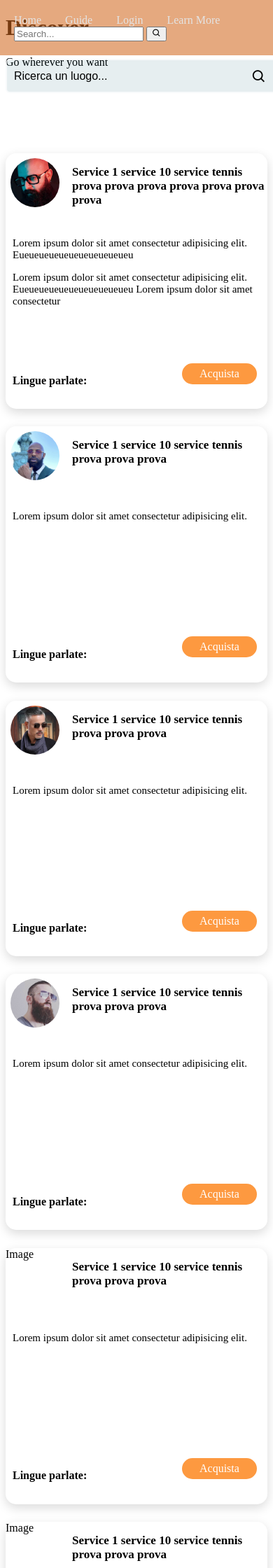
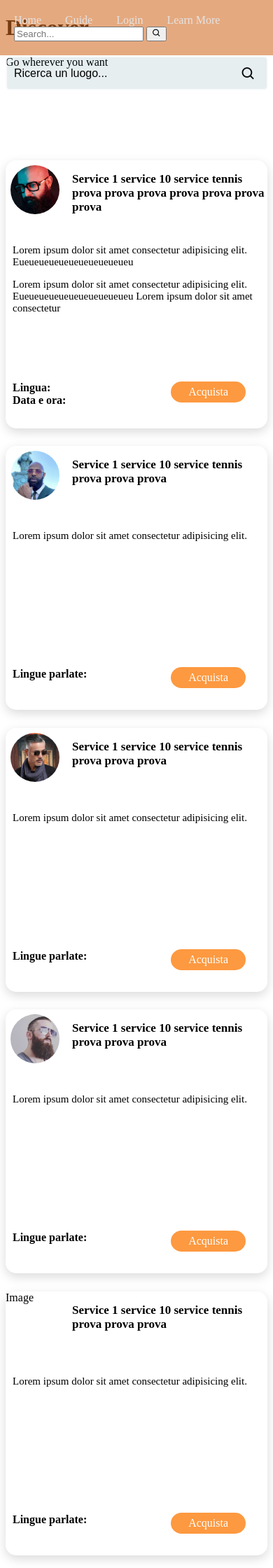
Before and after one commit to alessandrosaccone/discover, a PHP site: page /app.html in a window 390 px wide. Shown: the top 2240 px of the page at 70% size. Run offline with PHP 8.4, Linux system fonts and the light colour scheme.

Commit message:
aggiorno

```diff
--- a/app.html
+++ b/app.html
@@ -86,7 +86,12 @@
             Lorem ipsum dolor sit amet consectetur adipisicing elit.
             Eueueueueueueueueueueueu Lorem ipsum dolor sit amet consectetur
           </div>
-          <div class="card-languages"><h4>Lingue parlate:</h4></div>
+          <div class="card-languages">
+            <h4>
+              Lingua: <br />
+              Data e ora:
+            </h4>
+          </div>
           <div class="card-link-wrapper">
             <a href="" class="card-link">Acquista</a>
           </div>
--- a/css/stylesheet_app.css
+++ b/css/stylesheet_app.css
@@ -6,7 +6,7 @@
   --white: #fff;
   --thumb: #edf2f4;
 }
-@media screen and (min-width: 769px) {
+@media screen and (min-width: 850px) {
   .container {
     padding: 10px 200px;
     margin: 0 auto;
@@ -255,9 +255,8 @@
   }
   .cards {
     position: relative;
-    top: 100px;
+    top: 110px;
     padding: 5px 0;
-    bottom: 10px;
   }
 
   .card {
@@ -304,7 +303,7 @@
   .card-link-wrapper {
     grid-column: 3;
     grid-row: 20;
-    padding: 15px;
+    padding: 31px;
   }
 
   .card-languages {
@@ -352,15 +351,15 @@
 
   .search_container {
     position: absolute;
-    width: 99%;
+    width: 100%;
     padding: 0 0;
-    top: 10%;
+    top: 9.5%;
     align-items: center;
     float: center;
   }
 
   .search-bar_center {
-    width: 100%;
+    width: 95%;
     height: 45px;
     background: #0a586e1a;
     border: 2px solid #ffffffbd;
@@ -399,4 +398,18 @@
     font-size: 22px;
     color: black;
   }
+  @media screen and (max-height: 580px) {
+    .search_container {
+      position: absolute;
+      width: 100%;
+      padding: 0 0;
+      top: 15%;
+      align-items: center;
+      float: center;
+    }
+  }
 }
+
+/*TABLET USERS*/
+@media screen and (max-width: 850px) {
+}
```
